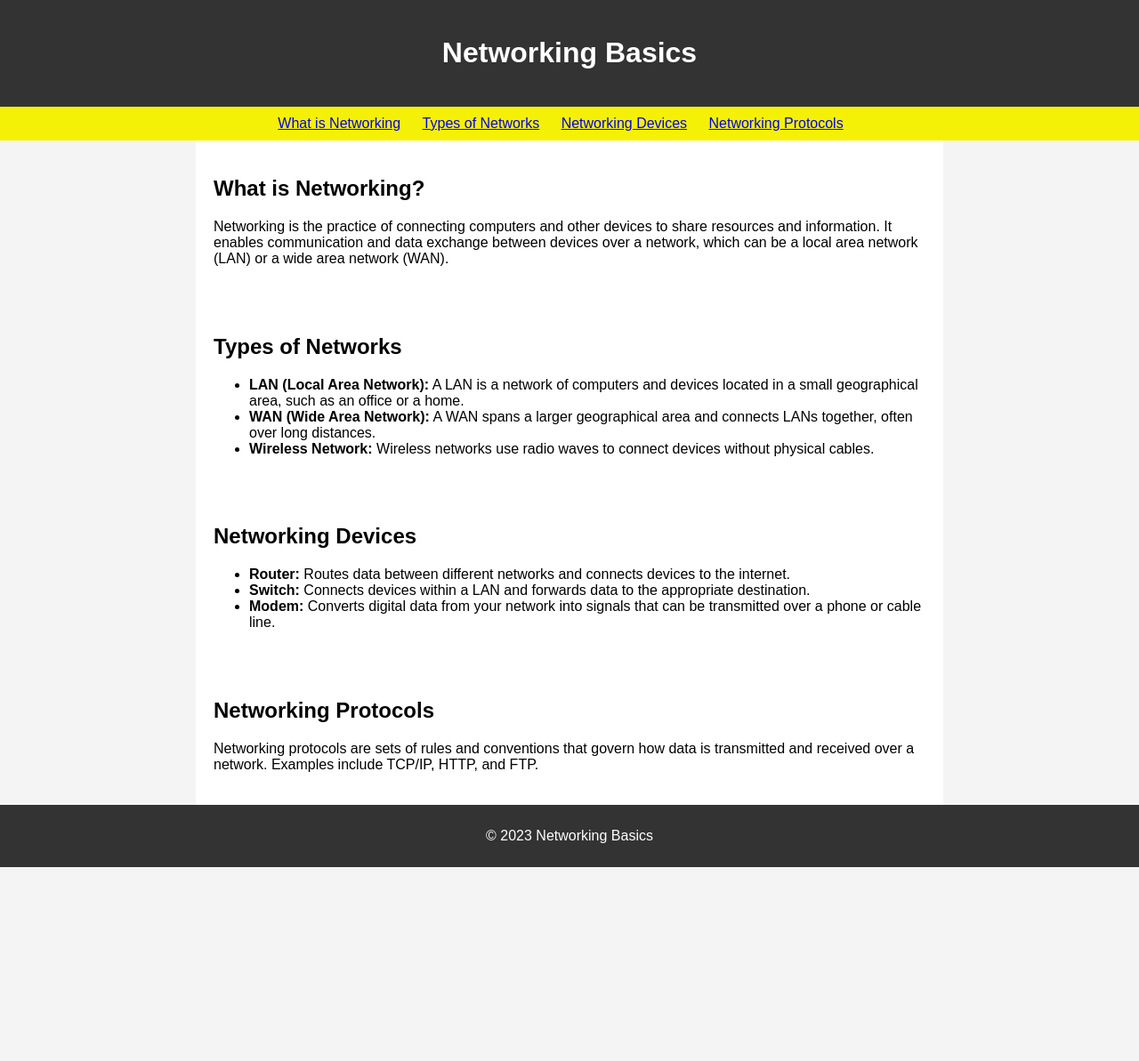
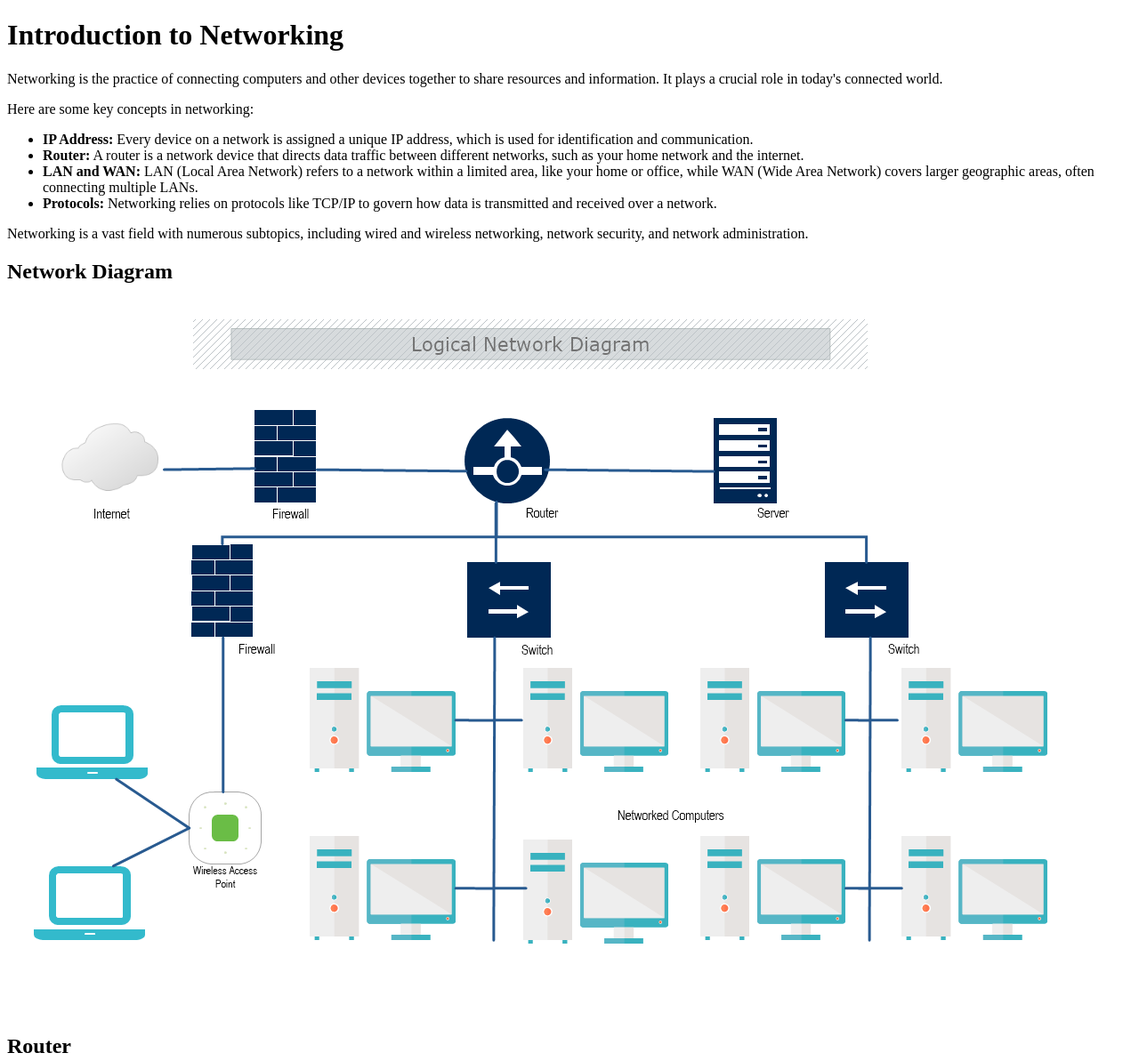
Before and after one commit to snort12/terraform-beginner-bootcamp-2023, a plain HTML site: page public/index.html in a window 1280 px wide. Shown: the top 1193 px of the page at 89% size. Before the commit the page ends 975 px from the top, so only its background shows below. Drawn offline with Linux system fonts and the light colour scheme.

Commit message:
#37 upload assets using a for_each (#38)

```diff
--- a/public/index.html
+++ b/public/index.html
@@ -1,101 +1,29 @@
 <!DOCTYPE html>
-<html lang="en">
+<html>
 <head>
     <meta charset="UTF-8">
-    <meta name="viewport" content="width=device-width, initial-scale=1.0">
     <title>Networking Basics</title>
-    <style>
-        body {
-            font-family: Arial, sans-serif;
-            margin: 0;
-            padding: 0;
-            background-color: #f4f4f4;
-        }
-
-        header {
-            background-color: #333;
-            color: #fff;
-            text-align: center;
-            padding: 20px;
-        }
-
-        nav {
-            background-color: #f5f106;
-            color: #fff;
-            padding: 10px;
-        }
-
-        nav ul {
-            list-style-type: none;
-            padding: 0;
-            margin: 0;
-            text-align: center;
-        }
-
-        nav li {
-            display: inline;
-            margin-right: 20px;
-        }
-
-        section {
-            max-width: 800px;
-            margin: 0 auto;
-            padding: 20px;
-            background-color: #fff;
-        }
-
-        footer {
-            background-color: #333;
-            color: #fff;
-            text-align: center;
-            padding: 10px;
-        }
-    </style>
 </head>
 <body>
-    <header>
-        <h1>Networking Basics</h1>
-    </header>
+    <h1>Introduction to Networking</h1>
 
-    <nav>
-        <ul>
-            <li><a href="#what-is-networking">What is Networking</a></li>
-            <li><a href="#types-of-networks">Types of Networks</a></li>
-            <li><a href="#networking-devices">Networking Devices</a></li>
-            <li><a href="#networking-protocols">Networking Protocols</a></li>
-        </ul>
-    </nav>
+    <p>Networking is the practice of connecting computers and other devices together to share resources and information. It plays a crucial role in today's connected world.</p>
 
-    <section id="what-is-networking">
-        <h2>What is Networking?</h2>
-        <p>Networking is the practice of connecting computers and other devices to share resources and information. It enables communication and data exchange between devices over a network, which can be a local area network (LAN) or a wide area network (WAN).</p>
-    </section>
+    <p>Here are some key concepts in networking:</p>
 
-    <section id="types-of-networks">
-        <h2>Types of Networks</h2>
-        <ul>
-            <li><strong>LAN (Local Area Network):</strong> A LAN is a network of computers and devices located in a small geographical area, such as an office or a home.</li>
-            <li><strong>WAN (Wide Area Network):</strong> A WAN spans a larger geographical area and connects LANs together, often over long distances.</li>
-            <li><strong>Wireless Network:</strong> Wireless networks use radio waves to connect devices without physical cables.</li>
-        </ul>
-    </section>
+    <ul>
+        <li><strong>IP Address:</strong> Every device on a network is assigned a unique IP address, which is used for identification and communication.</li>
+        <li><strong>Router:</strong> A router is a network device that directs data traffic between different networks, such as your home network and the internet.</li>
+        <li><strong>LAN and WAN:</strong> LAN (Local Area Network) refers to a network within a limited area, like your home or office, while WAN (Wide Area Network) covers larger geographic areas, often connecting multiple LANs.</li>
+        <li><strong>Protocols:</strong> Networking relies on protocols like TCP/IP to govern how data is transmitted and received over a network.</li>
+    </ul>
 
-    <section id="networking-devices">
-        <h2>Networking Devices</h2>
-        <ul>
-            <li><strong>Router:</strong> Routes data between different networks and connects devices to the internet.</li>
-            <li><strong>Switch:</strong> Connects devices within a LAN and forwards data to the appropriate destination.</li>
-            <li><strong>Modem:</strong> Converts digital data from your network into signals that can be transmitted over a phone or cable line.</li>
-        </ul>
-    </section>
+    <p>Networking is a vast field with numerous subtopics, including wired and wireless networking, network security, and network administration.</p>
 
-    <section id="networking-protocols">
-        <h2>Networking Protocols</h2>
-        <p>Networking protocols are sets of rules and conventions that govern how data is transmitted and received over a network. Examples include TCP/IP, HTTP, and FTP.</p>
-    </section>
+    <h2>Network Diagram</h2>
+    <img src="/assets/net_diagram.png" alt="Network Diagram">
 
-    <footer>
-        <p>&copy; 2023 Networking Basics</p>
-    </footer>
+    <h2>Router</h2>
+    <img src="/assets/router.png" alt="Router">
 </body>
 </html>
```
Also changed, not shown: public/assets/net_diagram.png (added), public/assets/router.png (added), 6 other files.
